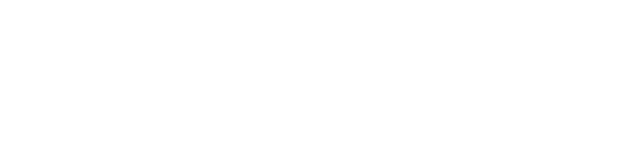
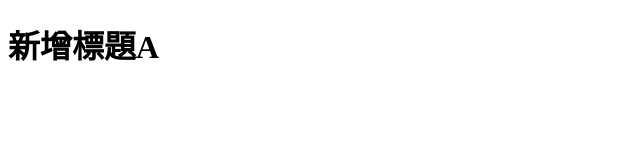
Before and after one commit to Melanie-six/team_mission5, a plain HTML site: page index.html in a window 1280 px wide. Shown: the whole page, without its empty margins (0-640 px from the left). Drawn offline with Linux system fonts and the light colour scheme.

Commit message:
新增標題A

```diff
--- a/index.html
+++ b/index.html
@@ -6,5 +6,6 @@
     <title>修改 Title AB</title>
 </head>
 <body>
+    <h1>新增標題A</h1>
 </body>
 </html>
```
